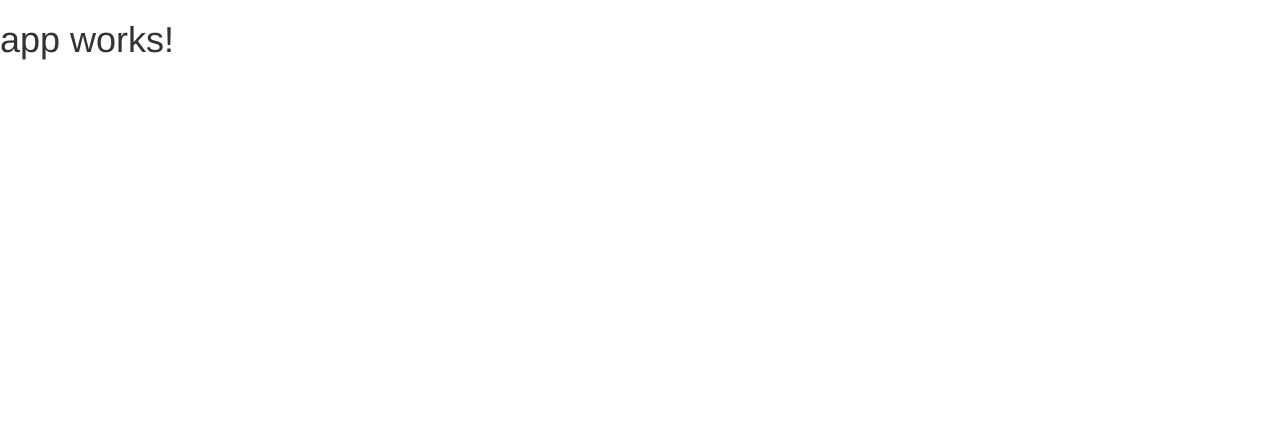
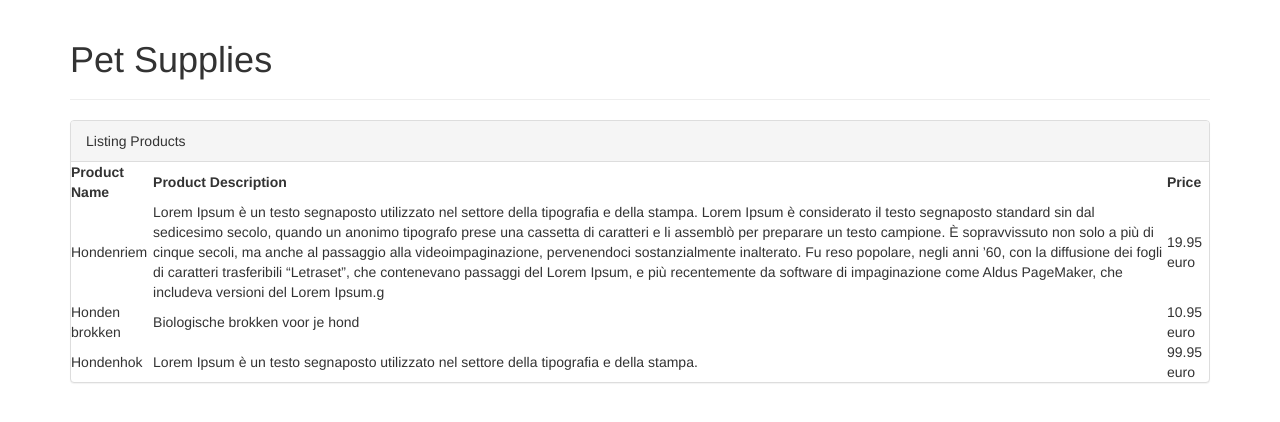
Before and after one commit to FionaSelanno/PetSupplies-Frontend, an Angular app: page / in a window 1280 px wide. Shown: the top 422 px of the page. Built offline with nearby package versions, Linux system fonts and the light colour scheme.

Commit message:
Product list component

```diff
--- a/src/app/app.component.html
+++ b/src/app/app.component.html
@@ -1,3 +1,8 @@
-<h1>
-  {{title}}
-</h1>
+<div class = "container">
+  <div class="page-header">
+    <h1>Pet Supplies</h1>
+  </div>
+
+  <app-productList></app-productList>
+
+</div>
--- a/src/app/app.component.ts
+++ b/src/app/app.component.ts
@@ -6,5 +6,4 @@ import { Component } from '@angular/core';
   styleUrls: ['./app.component.css']
 })
 export class AppComponent {
-  title = 'app works!';
 }
--- a/src/app/app.module.ts
+++ b/src/app/app.module.ts
@@ -4,10 +4,13 @@ import { FormsModule } from '@angular/forms';
 import { HttpModule } from '@angular/http';
 
 import { AppComponent } from './app.component';
+import {ProductListComponent} from "./productList/productList.component";
+
 
 @NgModule({
   declarations: [
-    AppComponent
+    AppComponent,
+    ProductListComponent
   ],
   imports: [
     BrowserModule,
--- /dev/null
+++ b/src/app/productList/productList.component.html
@@ -0,0 +1,27 @@
+<div class = "panel panel-default">
+  <div class = "panel-heading">Listing Products</div>
+  <table class = "table">
+    <tr>
+      <th>Product Name</th>
+      <th>Product Description</th>
+      <th>Price</th>
+    </tr>
+    <tr>
+      <td>Hondenriem</td>
+      <td>Lorem Ipsum è un testo segnaposto utilizzato nel settore della tipografia e della stampa. Lorem Ipsum è considerato il testo segnaposto standard sin dal sedicesimo secolo, quando un anonimo tipografo prese una cassetta di caratteri e li assemblò per preparare un testo campione. È sopravvissuto non solo a più di cinque secoli, ma anche al passaggio alla videoimpaginazione, pervenendoci sostanzialmente inalterato. Fu reso popolare, negli anni ’60, con la diffusione dei fogli di caratteri trasferibili “Letraset”, che contenevano passaggi del Lorem Ipsum, e più recentemente da software di impaginazione come Aldus PageMaker, che includeva versioni del Lorem Ipsum.g</td>
+      <td>19.95 euro</td>
+    </tr>
+
+    <tr>
+      <td>Honden brokken</td>
+      <td>Biologische brokken voor je hond</td>
+      <td>10.95 euro</td>
+    </tr>
+
+    <tr>
+      <td>Hondenhok</td>
+      <td>Lorem Ipsum è un testo segnaposto utilizzato nel settore della tipografia e della stampa.</td>
+      <td>99.95 euro</td>
+    </tr>
+  </table>
+</div>
```
Also changed, not shown: src/app/productList/productList.component.ts (added, +9 -0 lines).
